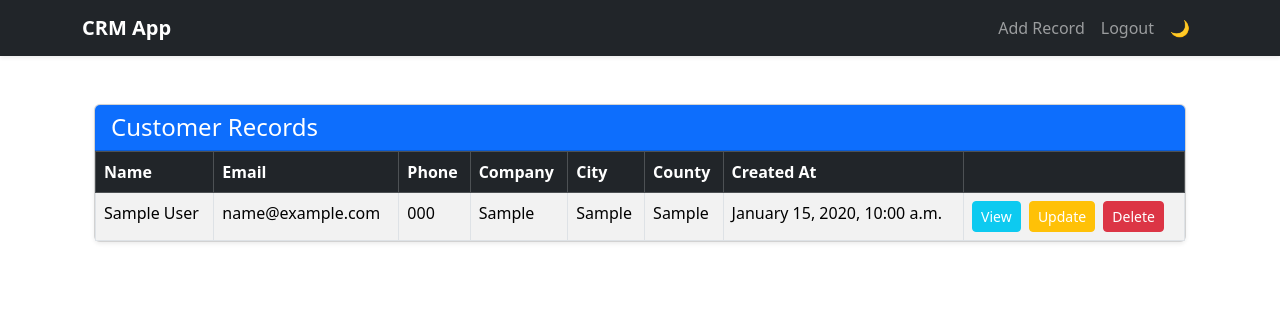
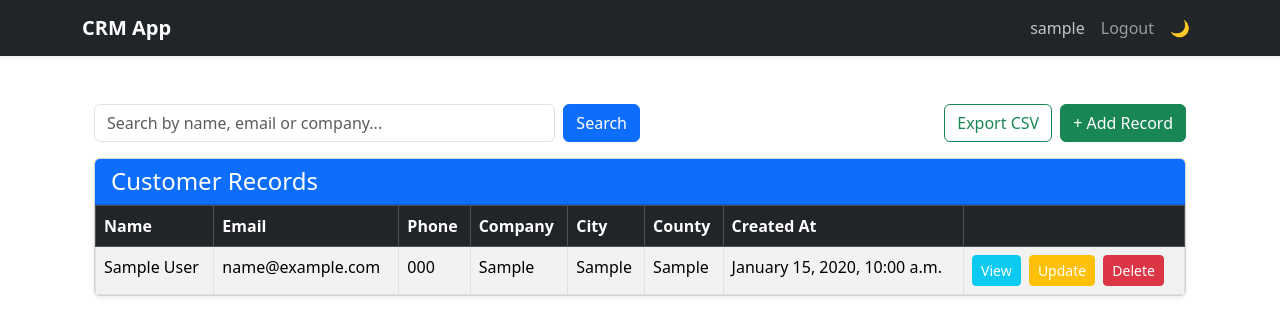
Before and after one commit to ThinkAboutRek/Customer-Relationship-Management-App, a Django app: page / in a window 1280 px wide. Shown: the top 336 px of the page. Run offline with Django 5.2, Linux system fonts and the light colour scheme; a user stored in the database is signed in; tables that the repository leaves empty hold one stand-in row (values such as "Sample post").

Commit message:
Add search, pagination, CSV export, REST API, and admin improvements
- Search bar on home page filters records by name, email, and company
- Pagination added (10 per page), preserves search query across pages
- Export to CSV respects active search filter; requires authentication
- Django REST Framework API: list and detail endpoints with token auth
  GET /api/records/, GET /api/records/<pk>/, POST /api/token/
- Admin panel configured with list display, search, filters, and ordering
- Username shown in navbar when authenticated

```diff
--- a/CRM_Website/templates/home.html
+++ b/CRM_Website/templates/home.html
@@ -4,9 +4,27 @@
 {% if user.is_authenticated %}
 
 <div class="container mt-5">
+  <div class="d-flex justify-content-between align-items-center mb-3">
+    <form method="GET" action="{% url 'home' %}" class="d-flex gap-2 w-50">
+      <input type="text" name="q" value="{{ query }}" class="form-control"
+             placeholder="Search by name, email or company...">
+      <button type="submit" class="btn btn-primary">Search</button>
+      {% if query %}
+        <a href="{% url 'home' %}" class="btn btn-outline-secondary">Clear</a>
+      {% endif %}
+    </form>
+    <div class="d-flex gap-2">
+      <a href="{% url 'export_records' %}{% if query %}?q={{ query }}{% endif %}" class="btn btn-outline-success">Export CSV</a>
+      <a href="{% url 'add_record' %}" class="btn btn-success">+ Add Record</a>
+    </div>
+  </div>
+
   <div class="card shadow-sm">
-    <div class="card-header bg-primary text-white">
+    <div class="card-header bg-primary text-white d-flex justify-content-between align-items-center">
       <h4 class="mb-0">Customer Records</h4>
+      {% if query %}
+        <small>Results for "{{ query }}"</small>
+      {% endif %}
     </div>
     <div class="card-body p-0">
       <div class="table-responsive">
@@ -53,6 +71,28 @@
       </div>
     </div>
   </div>
+
+  {% if page_obj.has_other_pages %}
+  <nav class="mt-3">
+    <ul class="pagination justify-content-center">
+      {% if page_obj.has_previous %}
+        <li class="page-item">
+          <a class="page-link" href="?page={{ page_obj.previous_page_number }}{% if query %}&q={{ query }}{% endif %}">Previous</a>
+        </li>
+      {% endif %}
+      {% for num in page_obj.paginator.page_range %}
+        <li class="page-item {% if page_obj.number == num %}active{% endif %}">
+          <a class="page-link" href="?page={{ num }}{% if query %}&q={{ query }}{% endif %}">{{ num }}</a>
+        </li>
+      {% endfor %}
+      {% if page_obj.has_next %}
+        <li class="page-item">
+          <a class="page-link" href="?page={{ page_obj.next_page_number }}{% if query %}&q={{ query }}{% endif %}">Next</a>
+        </li>
+      {% endif %}
+    </ul>
+  </nav>
+  {% endif %}
 </div>
 
 {% else %}
--- a/CRM_Website/templates/navbar.html
+++ b/CRM_Website/templates/navbar.html
@@ -11,7 +11,7 @@
 
         {% if user.is_authenticated %}
           <li class="nav-item">
-            <a class="nav-link" href="{% url 'add_record' %}">Add Record</a>
+            <span class="nav-link text-light opacity-75">{{ user.username }}</span>
           </li>
           <li class="nav-item">
             <a class="nav-link" href="{% url 'logout' %}">Logout</a>
--- a/CRM_Website/urls.py
+++ b/CRM_Website/urls.py
@@ -10,4 +10,5 @@ urlpatterns = [
     path('add_record/', views.add_record, name='add_record'),
     path('update_record/<int:pk>/', views.update_record, name='update_record'),
     path('delete_record/<int:pk>/', views.delete_record, name='delete_record'),
+    path('export/', views.export_records_csv, name='export_records'),
 ]
--- a/CRM_Website/views.py
+++ b/CRM_Website/views.py
@@ -1,14 +1,31 @@
+import csv
 from django.shortcuts import render, redirect, get_object_or_404
 from django.contrib.auth import authenticate, login, logout
 from django.contrib import messages
 from django.contrib.auth.decorators import login_required
+from django.core.paginator import Paginator
+from django.http import HttpResponse
 from .forms import LoginForm, SignUpForm, AddRecordForm
 from .models import Record
 
 @login_required(redirect_field_name=None)
 def home(request):
-	records = Record.objects.all()
-	return render(request, 'home.html', {'records': records})
+    query = request.GET.get('q', '').strip()
+    records = Record.objects.all()
+    if query:
+        records = records.filter(
+            first_name__icontains=query
+        ) | records.filter(
+            last_name__icontains=query
+        ) | records.filter(
+            email__icontains=query
+        ) | records.filter(
+            company__icontains=query
+        )
+    paginator = Paginator(records, 10)
+    page_number = request.GET.get('page')
+    page_obj = paginator.get_page(page_number)
+    return render(request, 'home.html', {'records': page_obj, 'query': query, 'page_obj': page_obj})
 
 def register_user(request):
     if request.user.is_authenticated:
@@ -91,6 +108,30 @@ def update_record(request, pk):
     return render(request, 'update_record.html', {'form': form})
 
 @login_required
+def export_records_csv(request):
+    query = request.GET.get('q', '').strip()
+    records = Record.objects.all()
+    if query:
+        records = records.filter(
+            first_name__icontains=query
+        ) | records.filter(
+            last_name__icontains=query
+        ) | records.filter(
+            email__icontains=query
+        ) | records.filter(
+            company__icontains=query
+        )
+
+    response = HttpResponse(content_type='text/csv')
+    response['Content-Disposition'] = 'attachment; filename="records.csv"'
+    writer = csv.writer(response)
+    writer.writerow(['ID', 'First Name', 'Last Name', 'Email', 'Phone', 'Company', 'Address', 'City', 'County', 'Postcode', 'Notes', 'Created At'])
+    for r in records:
+        writer.writerow([r.id, r.first_name, r.last_name, r.email, r.phone, r.company, r.address, r.city, r.county, r.postcode, r.notes, r.created_at.strftime('%Y-%m-%d %H:%M')])
+    return response
+
+
+@login_required
 def delete_record(request, pk):
     if request.method == 'POST':
         record = get_object_or_404(Record, pk=pk)
--- a/D_CRM/urls.py
+++ b/D_CRM/urls.py
@@ -1,7 +1,12 @@
 from django.contrib import admin
 from django.urls import path, include
+from rest_framework.authtoken.views import obtain_auth_token
+from CRM_Website.api_views import RecordListAPIView, RecordDetailAPIView
 
 urlpatterns = [
     path('admin/', admin.site.urls),
-    path('', include("CRM_Website.urls"))
+    path('', include("CRM_Website.urls")),
+    path('api/records/', RecordListAPIView.as_view(), name='api_records'),
+    path('api/records/<int:pk>/', RecordDetailAPIView.as_view(), name='api_record_detail'),
+    path('api/token/', obtain_auth_token, name='api_token'),
 ]
```
Also changed, not shown: CRM_Website/admin.py (+9 -1 lines), CRM_Website/api_views.py (added, +27 -0 lines), CRM_Website/serializers.py (added, +8 -0 lines), D_CRM/settings.py (+12 -1 lines).
